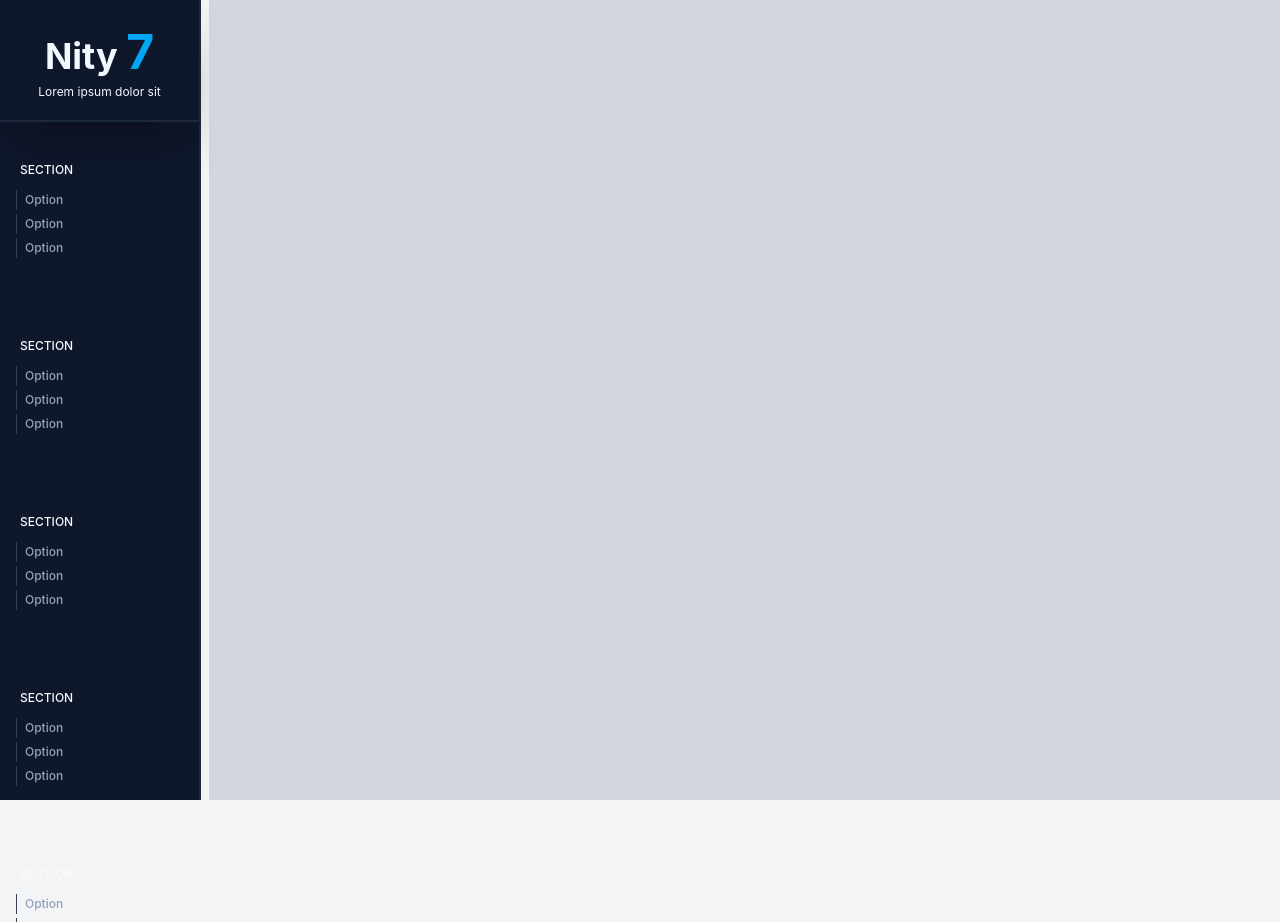
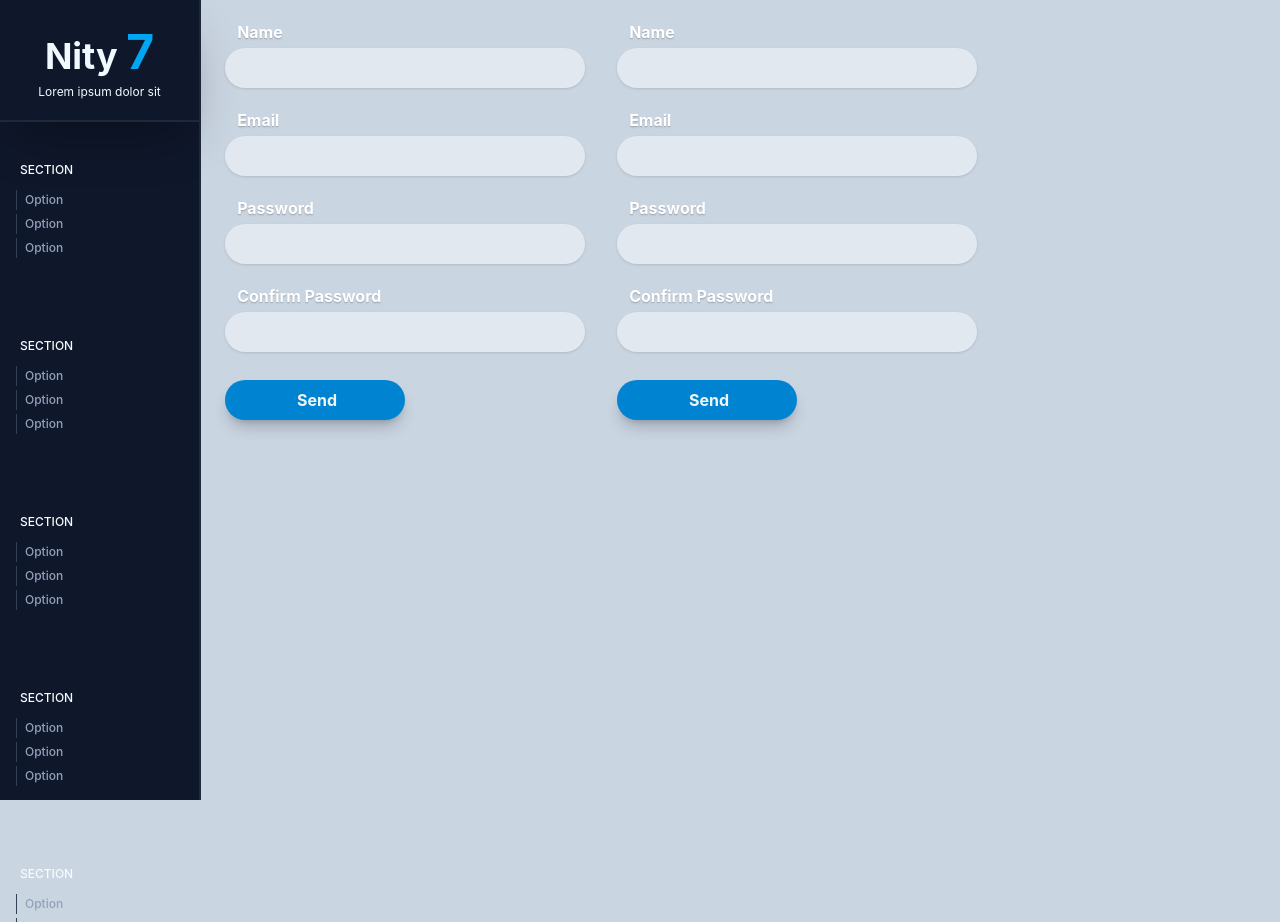
Before and after one commit to Jeremy-Quiel/Tailwind-practice, a website: page src/index.html in a window 1280 px wide. Drawn offline with nearby package versions, Linux system fonts and the light colour scheme; files that its build step writes are made by us from their sources.

Commit message:
feat: add first form to content

```diff
--- a/src/index.html
+++ b/src/index.html
@@ -6,7 +6,7 @@
   <link rel="stylesheet" href="./output.css">
   <title>Tailwind</title>
 </head>
-<body class="bg-gray-100 flex flex-row overflow-hidden">
+<body class="bg-slate-300 flex flex-row overflow-hidden">
 
   <!-- DASHBOARD -->
   <div id="dashboard" class="bg-slate-900 h-dvh w-60 mr-2 border-r-2 border-slate-800">
@@ -20,10 +20,11 @@
     </div>
 
     <!-- ELEMENTS -->
-  <div id="elements" class="flex flex-col h-dvh
+    <div id="elements" class="flex flex-col h-dvh w-full
     scrollbar-track-transparent
     scrollbar-thumb-sky-500
-  overflow-auto">
+    overflow-auto
+    ">
 
       <div class="m-0 p-0 mb-10 mt-10 ml-3">
         <h2 class="cursor-default text-slate-50 text-left font-medium m-0 ml-2 mb-2 p-0 w-full text-xs">SECTION</h2>
@@ -135,13 +136,77 @@
   </div>
 
   <!-- CONTENT -->
-<div id="content" class="
-h-dvh
-bg-gray-300
-w-dvw
+  <div id="contents" class="h-dvh w-dvw flex flex-row
+  scrollbar-track-transparent
+  scrollbar-thumb-slate-800
+  overflow-auto
+  ">
+    <div id="content_1" class="h-110 m-2">
+      <form action="" method="get">
+        <h2 class="text-white font-bold m-3 mb-0 ml-5 text-shadow-sm">Name</h2>
+        <input type="text" class="bg-slate-200 text-slate-800 w-90 m-2 mt-1 p-2 pl-3 rounded-4xl shadow-sm/10 outline-none focus:bg-slate-800 focus:text-sky-500 focus:font-bold
+        transition-all
+        duration-75
         ">
 
+        <h2 class="text-white font-bold m-3 mb-0 ml-5 text-shadow-sm">Email</h2>
+        <input type="email" class="bg-slate-200 text-slate-800 w-90 m-2 mt-1 p-2 pl-3 rounded-4xl shadow-sm/10 outline-none focus:bg-slate-800 focus:text-sky-500 focus:font-bold
+        transition-all
+        duration-75
+        ">
+
+        <h2 class="text-white font-bold m-3 mb-0 ml-5 text-shadow-sm">Password</h2>
+        <input type="password" class="bg-slate-200 text-slate-800 w-90 m-2 mt-1 p-2 pl-3 rounded-4xl shadow-sm/10 outline-none focus:bg-slate-800 focus:text-sky-500 focus:font-bold
+        transition-all
+        duration-75
+        ">
+
+        <h2 class="text-white font-bold m-3 mb-0 ml-5 text-shadow-sm">Confirm Password</h2>
+        <input type="password" class="bg-slate-200 text-slate-800 w-90 m-2 mt-1 p-2 pl-3 rounded-4xl shadow-sm/10 outline-none focus:bg-slate-800 focus:text-sky-500 focus:font-bold
+        transition-all
+        duration-75
+        ">
+
+        <input type="submit" value="Send" class="bg-sky-600 text-slate-100 font-bold w-45 m-2 mt-5 p-2 pl-3 rounded-4xl shadow-lg shadow-black/20 outline-none block hover:bg-slate-800 hover:shadow-sky-500/60 hover:text-sky-500 focus:bg-slate-800 focus:text-sky-500
+        transition-all
+        duration-75
+        ">
+      </form>
     </div>
 
+    <div id="content_2" class=" h-110 m-2">
+      <form action="" method="get">
+        <h2 class="text-white font-bold m-3 mb-0 ml-5 text-shadow-sm">Name</h2>
+        <input type="text" class="bg-slate-200 text-slate-800 w-90 m-2 mt-1 p-2 pl-3 rounded-4xl shadow-sm/10 outline-none focus:bg-slate-800 focus:text-sky-500 focus:font-bold
+        transition-all
+        duration-75
+        ">
+
+        <h2 class="text-white font-bold m-3 mb-0 ml-5 text-shadow-sm">Email</h2>
+        <input type="email" class="bg-slate-200 text-slate-800 w-90 m-2 mt-1 p-2 pl-3 rounded-4xl shadow-sm/10 outline-none focus:bg-slate-800 focus:text-sky-500 focus:font-bold
+        transition-all
+        duration-75
+        ">
+
+        <h2 class="text-white font-bold m-3 mb-0 ml-5 text-shadow-sm">Password</h2>
+        <input type="password" class="bg-slate-200 text-slate-800 w-90 m-2 mt-1 p-2 pl-3 rounded-4xl shadow-sm/10 outline-none focus:bg-slate-800 focus:text-sky-500 focus:font-bold
+        transition-all
+        duration-75
+        ">
+
+        <h2 class="text-white font-bold m-3 mb-0 ml-5 text-shadow-sm">Confirm Password</h2>
+        <input type="password" class="bg-slate-200 text-slate-800 w-90 m-2 mt-1 p-2 pl-3 rounded-4xl shadow-sm/10 outline-none focus:bg-slate-800 focus:text-sky-500 focus:font-bold
+        transition-all
+        duration-75
+        ">
+
+        <input type="submit" value="Send" class="bg-sky-600 text-slate-100 font-bold w-45 m-2 mt-5 p-2 pl-3 rounded-4xl shadow-lg shadow-black/20 outline-none block hover:bg-slate-800 hover:shadow-sky-500/60 hover:text-sky-500 focus:bg-slate-800 focus:text-sky-500
+        transition-all
+        duration-75
+        ">
+      </form>
+    </div>
+    </div>
+  </div>
 </body>
 </html>
```
Lines whose indentation alone changed are shown as unchanged.
